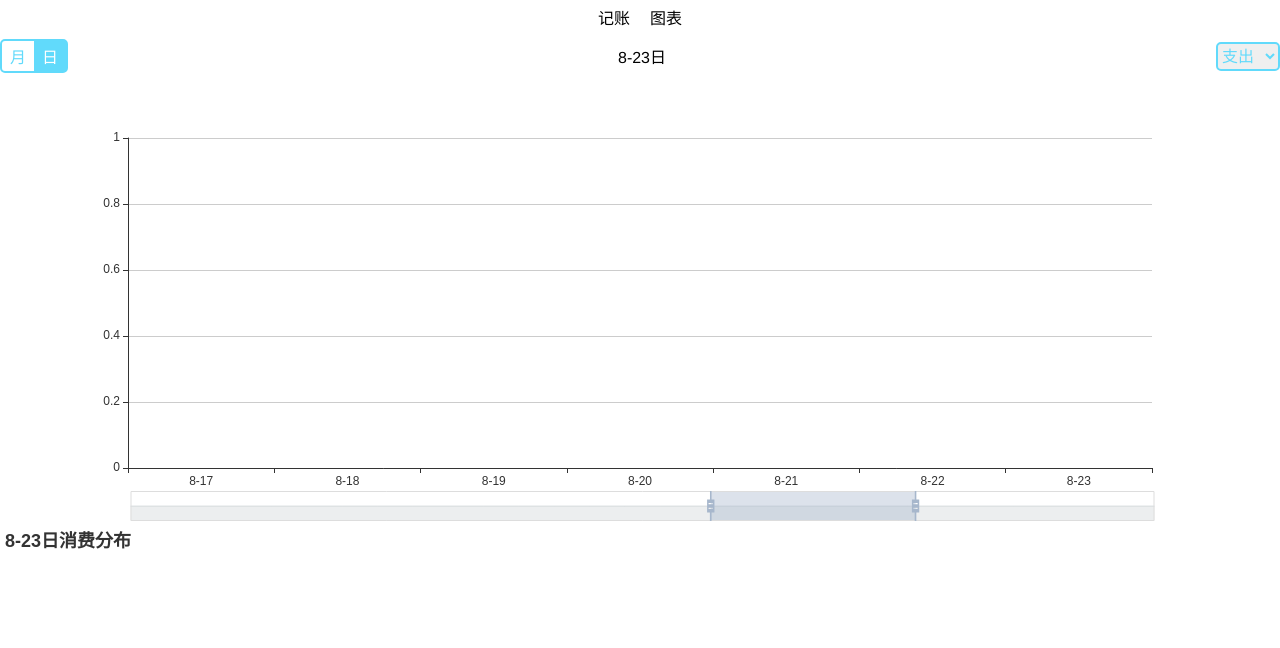
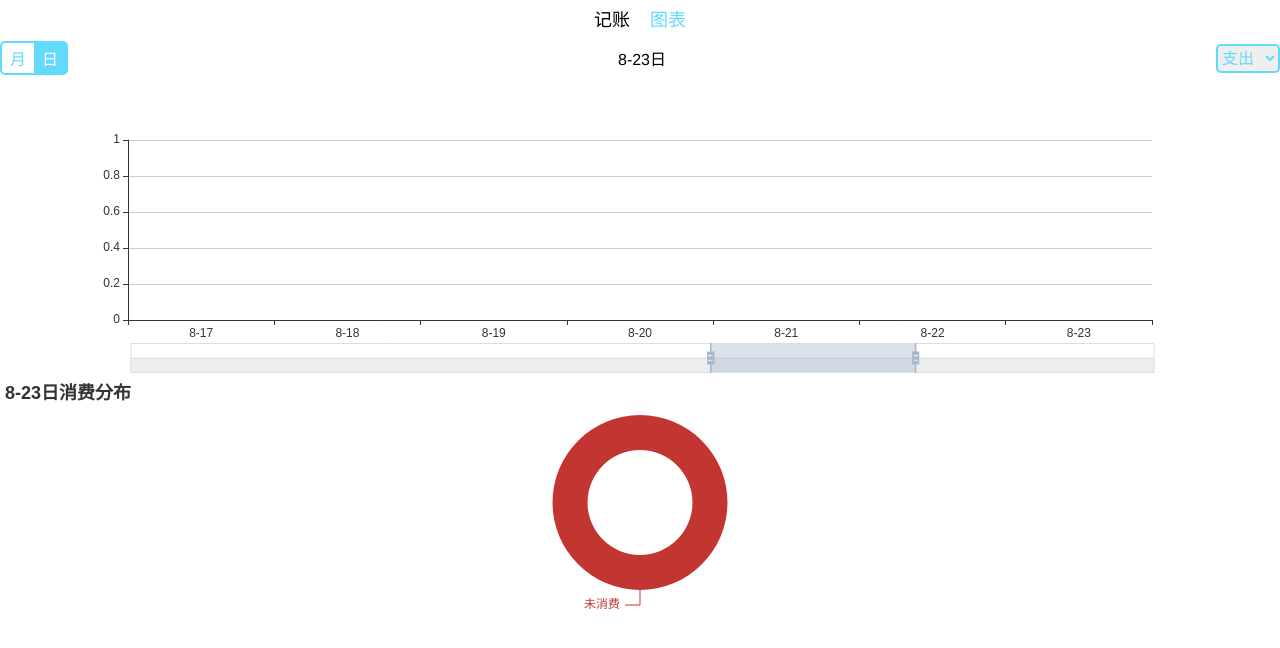
Before and after one commit to Freddy-Gong/charge-account-2, a React app: page /#/chart in a window 1280 px wide. Shown: the top 648 px of the page. Built offline with nearby package versions, Linux system fonts and the light colour scheme.

Commit message:
优化图标默认样式

```diff
--- a/package.json
+++ b/package.json
@@ -1,6 +1,7 @@
 {
   "name": "charge-account-2",
   "version": "0.1.0",
+  "homepage": "https://freddy-gong.github.io/charge-account-2-websit/",
   "private": true,
   "dependencies": {
     "@babel/core": "7.9.0",
@@ -59,6 +60,7 @@
     "resolve-url-loader": "3.1.1",
     "sass-loader": "8.0.2",
     "semver": "6.3.0",
+    "serve": "^11.3.2",
     "style-loader": "0.23.1",
     "styled-components": "^5.1.1",
     "terser-webpack-plugin": "2.3.8",
--- a/src/App.tsx
+++ b/src/App.tsx
@@ -6,8 +6,8 @@ import {
   HashRouter as Router,
   Switch,
   Route,
-  Link,
-  Redirect
+  Redirect,
+  NavLink
 } from "react-router-dom";
 import styled from 'styled-components';
 
@@ -18,7 +18,14 @@ const Nav = styled.nav`
     justify-content:center;
     > li{
       padding:5px 10px;
+      > a{
+        font-size:18px;
+        &.selected{
+          color:rgb(97,218,251)
+        }
+      }
     }
+
   }
 
 `
@@ -55,14 +62,14 @@ function Money() {
     <Nav>
       <ul>
         <li>
-          <Link to="/money">记账</Link>
+          <NavLink to="/money" activeClassName="selected">记账</NavLink>
         </li>
         <li>
-          <Link to="/chart">图表</Link>
+          <NavLink to="/chart" activeClassName="selected">图表</NavLink>
         </li>
       </ul>
     </Nav>
-    <MoneyPage />;
+    <MoneyPage />
   </>
 }
 
@@ -71,14 +78,14 @@ function Chart() {
     <Nav>
       <ul>
         <li>
-          <Link to="/money">记账</Link>
+          <NavLink to="/money" activeClassName="selected">记账</NavLink>
         </li>
         <li>
-          <Link to="/chart">图表</Link>
+          <NavLink to="/chart" activeClassName="selected">图表</NavLink>
         </li>
       </ul>
     </Nav>
-    <ChartPage />;
+    <ChartPage />
   </>
 }
 function NumberPad() {
--- a/src/Hook/useRecords.tsx
+++ b/src/Hook/useRecords.tsx
@@ -10,8 +10,9 @@ export type Record = {
     date: string,
     day: string,
     month: string,
+    creatAt: string,
 }
-type newRecord = Omit<Record, 'date' | 'day' | 'month'>
+type newRecord = Omit<Record, 'date' | 'day' | 'month' | 'creatAt'>
 
 const useRecords = () => {
     const [records, setRecords] = useState<Record[]>([])
@@ -28,7 +29,7 @@ const useRecords = () => {
             alert('请选择标签')
             return false
         }
-        const record = { ...newRecord, date: FullTime, day: Day, month: Month }
+        const record = { ...newRecord, date: FullTime, day: Day, month: Month, creatAt: (new Date()).toISOString() }
         setRecords([...records, record])
         return true
     }
--- a/src/Hook/useTags.tsx
+++ b/src/Hook/useTags.tsx
@@ -10,7 +10,8 @@ const useTags = (props?: '-' | '+') => {
         let localTags = JSON.parse(window.localStorage.getItem('tags') || '[]')
         if (localTags.length === 0) {
             localTags = [{ id: createId(), category: '-', name: '餐饮' },
-            { id: createId(), category: '-', name: '交通' }, { id: createId(), category: '-', name: '医疗' }, { id: createId(), category: '-', name: '教育' }, { id: createId(), category: '-', name: '娱乐' }, { id: createId(), category: '-', name: '购物' }, { id: createId(), category: '-', name: '其他' }, { id: createId(), category: '+', name: '工资' }, { id: createId(), category: '+', name: '奖金' }, { id: createId(), category: '+', name: '红包' }]
+            { id: createId(), category: '-', name: '交通' }, { id: createId(), category: '-', name: '医疗' }, { id: createId(), category: '-', name: '教育' }, { id: createId(), category: '-', name: '娱乐' }, { id: createId(), category: '-', name: '购物' }, { id: createId(), category: '-', name: '其他' }, { id: createId(), category: '+', name: '工资' }, { id: createId(), category: '+', name: '奖金' }, { id: createId(), category: '+', name: '红包' },
+            { id: createId(), category: '+', name: '其他' }]
         }
         setTags(localTags)
     }, [])
--- a/src/index.scss
+++ b/src/index.scss
@@ -1,8 +1,8 @@
 @import-normalize;
 body {
   margin: 0;
-  font-family: -apple-system, BlinkMacSystemFont, 'Segoe UI', 'Roboto', 'Oxygen',
-    'Ubuntu', 'Cantarell', 'Fira Sans', 'Droid Sans', 'Helvetica Neue',
+  font-family: -apple-system, BlinkMacSystemFont, 'Helvetica Neue', 'Roboto', 'Oxygen',
+    'Ubuntu', 'Cantarell', 'Fira Sans', 'Droid Sans', 'Segoe UI',
     sans-serif;
   -webkit-font-smoothing: antialiased;
   -moz-osx-font-smoothing: grayscale;
--- a/src/view/Chart/Chart.tsx
+++ b/src/view/Chart/Chart.tsx
@@ -71,7 +71,7 @@ const Chart = () => {
                 <div>{monthOrDayString}</div>
                 <select className="category" onChange={change}>
                     <option value='-' >支出</option>
-                    <option value='+' >收入</option>
+                    <option value='-' >收入</option>
                 </select>
             </Header>
             <ChartSection value={category} time={time} monthOrDay={monthOrDay} />
--- a/src/view/Chart/ChartSection.tsx
+++ b/src/view/Chart/ChartSection.tsx
@@ -10,7 +10,7 @@ import { useUpdate } from 'Hook/useUpdate'
 
 const Chart = styled.div`
     width:100%;
-    height:450px;
+    height:300px;
 `
 type Props = {
     value: '-' | '+',
@@ -126,7 +126,7 @@ const ChartSection: React.FC<Props> = (props) => {
                 end: endSet,
             }],
             itemStyle: {
-                color: 'green'
+                color: 'rgb(97,160,168)'
             },
             series: [{
                 type: 'bar',
--- a/src/view/Chart/CircleChart.tsx
+++ b/src/view/Chart/CircleChart.tsx
@@ -40,6 +40,9 @@ const Circle: React.FC<Props> = (props) => {
     }
     let option = {}
     if (props.category === '-') {
+        if (spendingHash.length === 0) {
+            spendingHash = [{ value: 100, name: '未消费' }]
+        }
         option = {
             title: {
                 text: props.value + '日消费分布'
@@ -48,11 +51,12 @@ const Circle: React.FC<Props> = (props) => {
                 {
                     name: '访问来源',
                     type: 'pie',
-                    radius: ['50%', '70%'],
+                    center: ['50%', '35%'],
+                    radius: ['30%', '50%'],
                     emphasis: {
                         label: {
                             show: true,
-                            fontSize: '30',
+                            fontSize: '15',
                             fontWeight: 'bold'
                         }
                     },
@@ -61,19 +65,23 @@ const Circle: React.FC<Props> = (props) => {
             ]
         };
     } else if (props.category === '+') {
+        if (incomeHash.length === 0) {
+            incomeHash = [{ value: 100, name: '未收入' }]
+        }
         option = {
             title: {
-                text: props.value + '日消费分布'
+                text: props.value + '日收入分布'
             },
             series: [
                 {
                     name: '访问来源',
                     type: 'pie',
-                    radius: ['50%', '70%'],
+                    center: ['50%', '35%'],
+                    radius: ['30%', '50%'],
                     emphasis: {
                         label: {
                             show: true,
-                            fontSize: '30',
+                            fontSize: '15',
                             fontWeight: 'bold'
                         }
                     },
--- a/src/view/Money.tsx
+++ b/src/view/Money.tsx
@@ -5,7 +5,6 @@ import Icon from 'Components/Icon'
 import { useRecords, Record } from 'Hook/useRecords'
 import useTags from 'Hook/useTags'
 import Time from 'Components/TIme'
-import createKey from 'lib/CreateKey'
 
 const Wrapper = styled.section`
     background:rgb(40,44,52);
@@ -86,6 +85,8 @@ const RecordWrapper = styled.div`
         }
         > span:first-child{
             width:8em;
+            display:flex;
+            justify-content:center;
             white-space:nowrap;
             overflow:hidden;
             text-overflow:ellipsis;
@@ -173,7 +174,7 @@ const Money = () => {
                         </div>
                         {a[1].map((a) => {
                             if (a.category === '-' && tags && tags[0]) {
-                                return <div key={createKey()}>
+                                return <div key={a.creatAt}>
                                     <span >{a.note}</span>
                                     <span >{tags.filter((t) =>
                                         t.id === a.tagId
@@ -185,7 +186,7 @@ const Money = () => {
                                     <span></span>
                                 </div>
                             } else {
-                                return <div key={createKey()}>
+                                return <div key={a.creatAt}>
                                     <span></span>
                                     <span>{parseFloat(a.category + a.account.toString())}</span>
                                     <Icon name={tags.filter((t) =>
```
Also changed, not shown: 1 other file (tests, documents, lock files or other folders).
